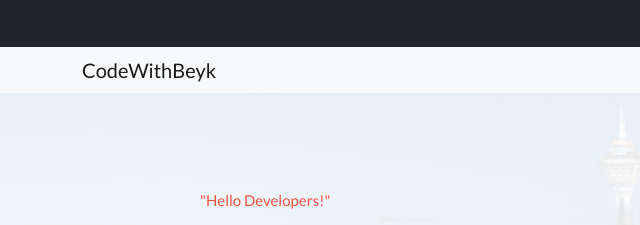
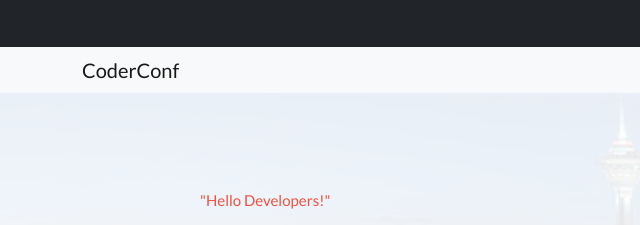
Before and after one commit to beyk/Capstone1, a website: page index.html in a window 1280 px wide. Shown: the top 225 px of the page, 0-640 px from the left. Drawn offline with nearby package versions, Linux system fonts and the light colour scheme; a web font is replaced by a local one.

```diff
--- a/index.html
+++ b/index.html
@@ -55,7 +55,7 @@
         <div class="container">
 
           <div class="navbar-header">
-            <a class="navbar-brand d-sm-block d-none ml-1 mar-3" href="index.html">CodeWithBeyk</a>
+            <a class="navbar-brand d-sm-block d-none ml-1 mar-3" href="index.html">CoderConf</a>
           </div>
 
           <div class="container">
```
Also changed, not shown: README.md, assets/images/screenshot.png (added).
